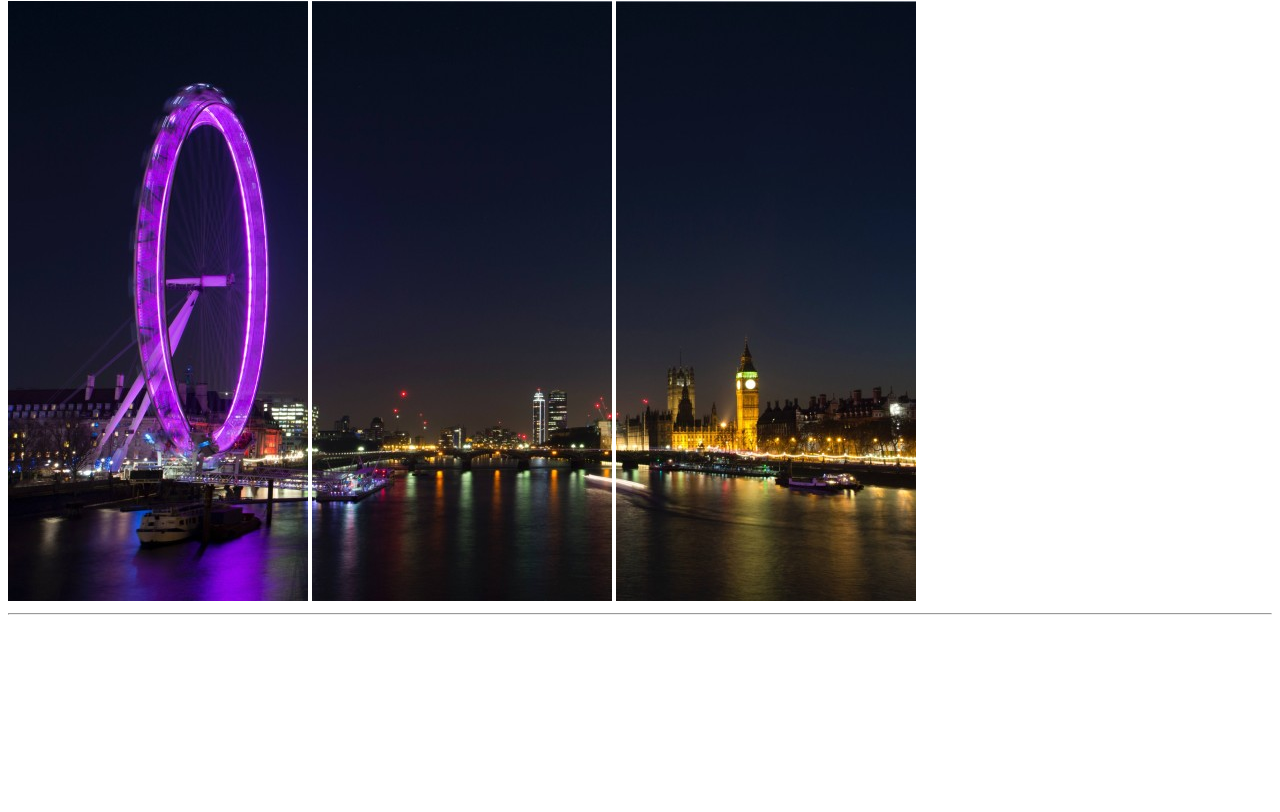
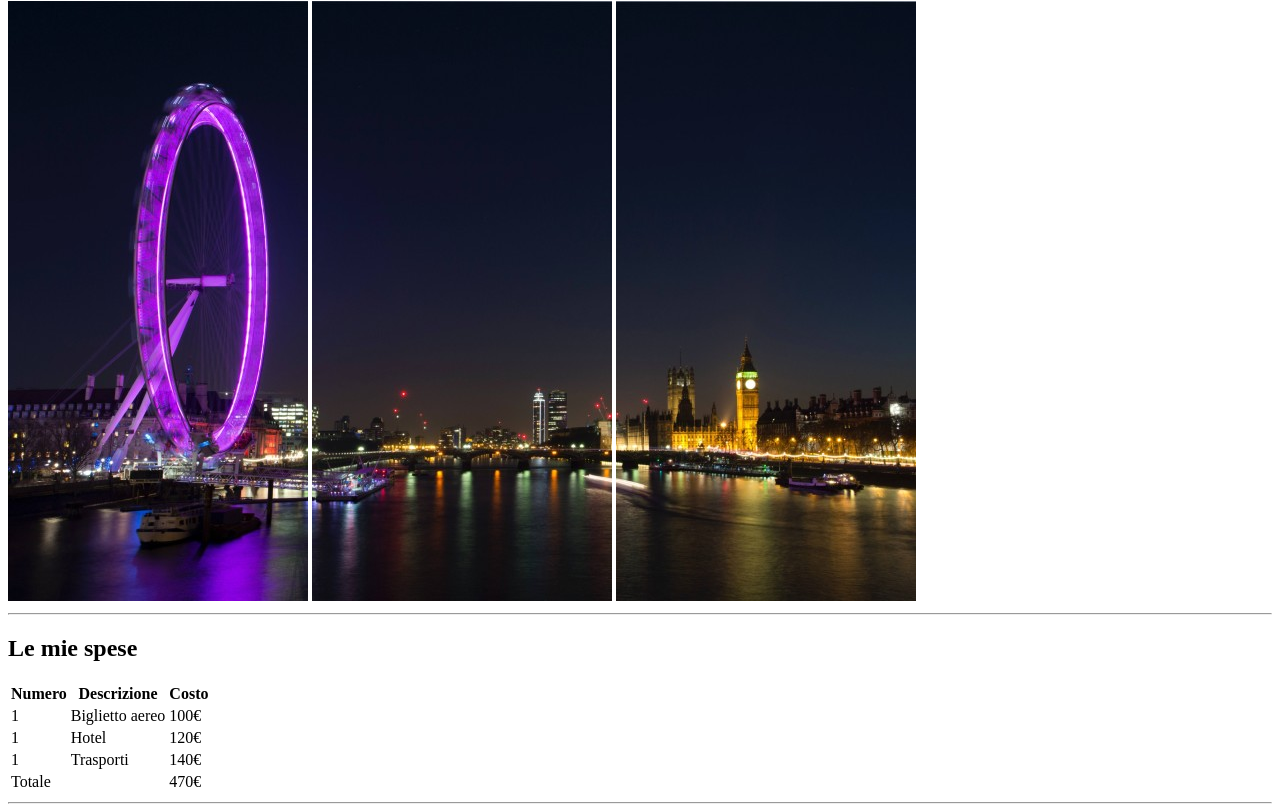
Before and after one commit to jacoposergio/html-london-trip, a plain HTML site: page index.html in a window 1280 px wide. Shown: the part 79-891 px from the top of the page. Before the commit the page ends 800 px from the top, so only its background shows below. Drawn offline with Linux system fonts and the light colour scheme.

Commit message:
le mie spese done

```diff
--- a/index.html
+++ b/index.html
@@ -18,6 +18,46 @@
 
     <main>
          <!-- le mie spese, cose da fare,info utili -->
+
+         <h2>Le mie spese</h2>
+                  <!-- tabella delle spese -->
+                    <table>
+                        <!-- Intestazione tabella -->
+                        <thead>
+                            <tr>
+                                <th>Numero</th>
+                                <th>Descrizione</th>
+                                <th>Costo</th>
+                            </tr>
+                        </thead>
+
+                        <!-- Corpo tabella -->
+                        <tbody>
+                            <tr>
+                                <td>1</td>
+                                <td>Biglietto aereo</td>
+                                <td>100€</td>
+                            </tr>
+
+                            <tr>
+                                <td>1</td>
+                                <td>Hotel</td>
+                                <td>120€ </td>
+                            </tr>
+
+                            <tr>
+                                <td>1</td>
+                                <td>Trasporti</td>
+                                <td>140€</td>
+                            </tr>
+                            <tr>
+                                <td>Totale</td>
+                                <td></td>
+                                <td>470€</td>
+                            </tr>
+                        </tbody>
+                    </table>
+                    <hr>
     </main>
 
     <footer>
```
